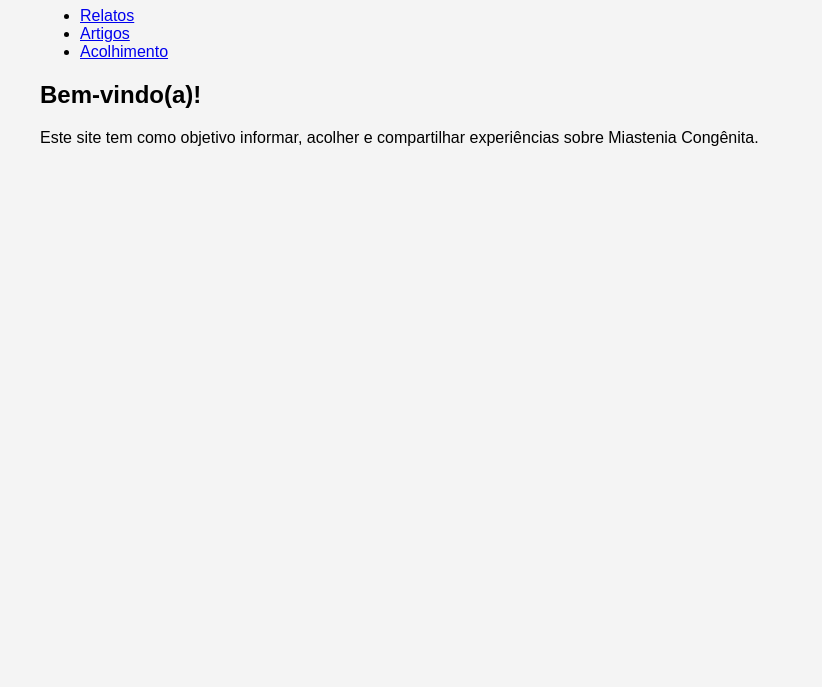
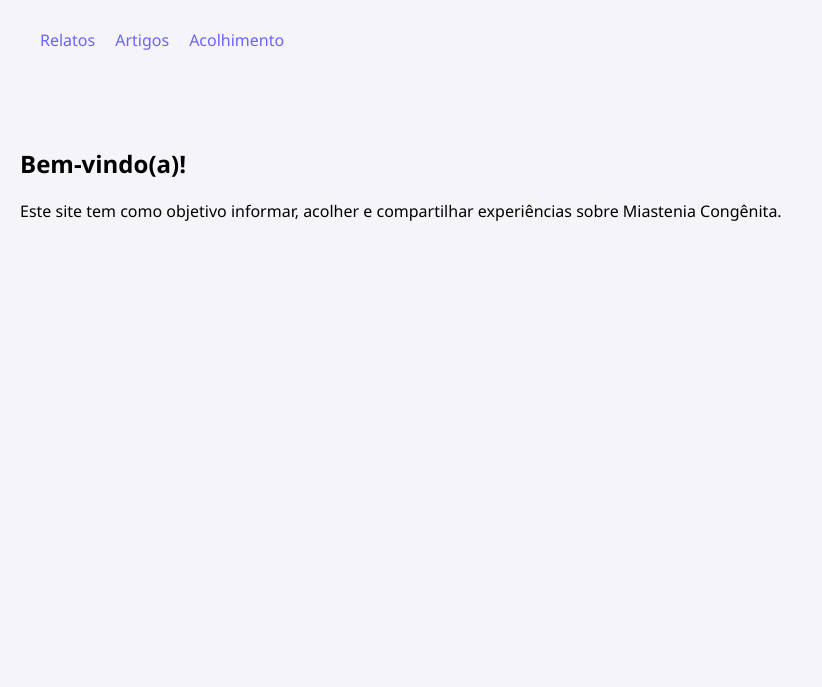
Before and after one commit to ManuArantes/MiasteniaC, a plain HTML site: page index.html in a window 1280 px wide. Shown: the part 113-800 px from the top of the page, without its empty margins (0-822 px from the left). Drawn offline with Linux system fonts and the light colour scheme; files that its build step writes are made by us from their sources.

Commit message:
Update style.css

```diff
--- a/styles/style.css
+++ b/styles/style.css
@@ -1,23 +1,23 @@
 
 body {
-  font-family: Arial, sans-serif;
-  background-color: #f4f4f4;
+  font-family: 'Segoe UI', Tahoma, Geneva, Verdana, sans-serif;
+  background-color: #f4f4f9;
   margin: 0;
-  padding: 40px;
+  padding: 0;
 }
-.container {
-  background-color: white;
+header, nav, main {
   padding: 20px;
-  border-radius: 8px;
-  max-width: 600px;
-  margin: auto;
-  box-shadow: 0 0 10px rgba(0,0,0,0.1);
 }
-button {
-  background-color: #6c63ff;
-  color: white;
-  border: none;
-  padding: 10px 20px;
-  margin-top: 20px;
-  cursor: pointer;
+nav ul {
+  list-style: none;
+  padding: 0;
+  display: flex;
+  gap: 20px;
 }
+nav ul li {
+  display: inline;
+}
+a {
+  text-decoration: none;
+  color: #6c63ff;
+}
```
